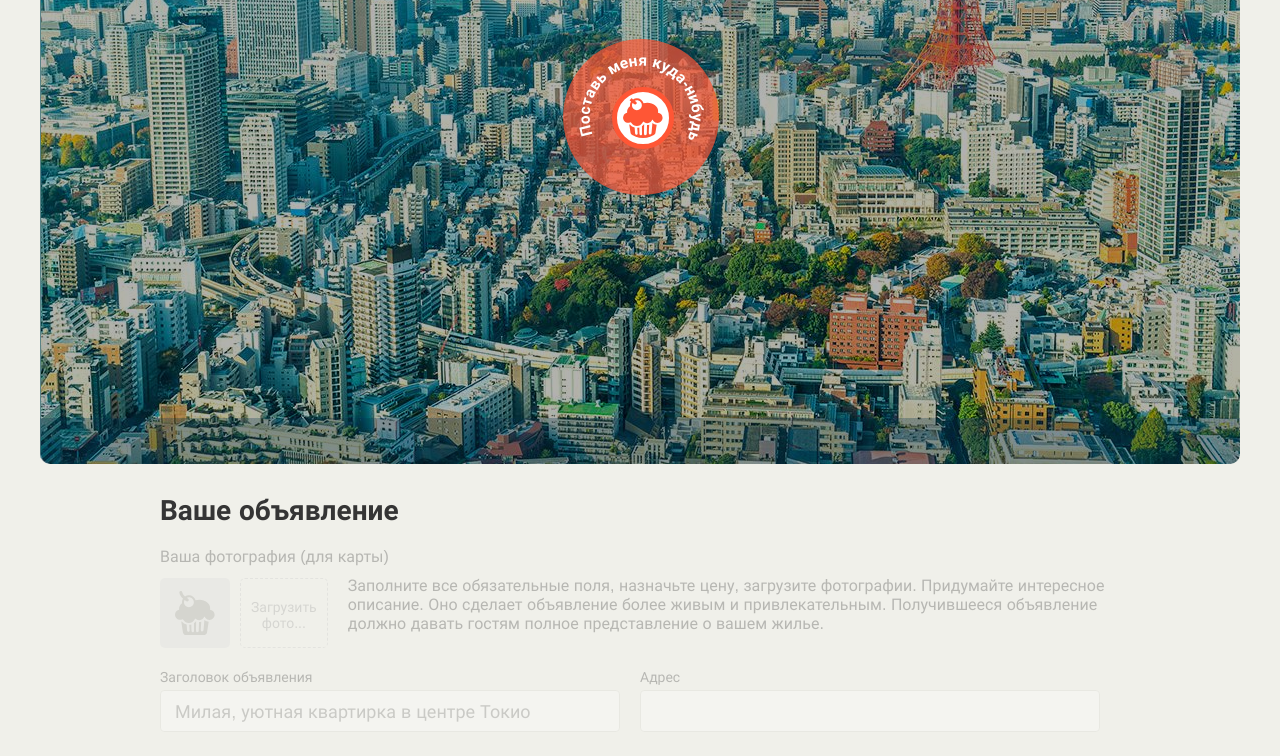
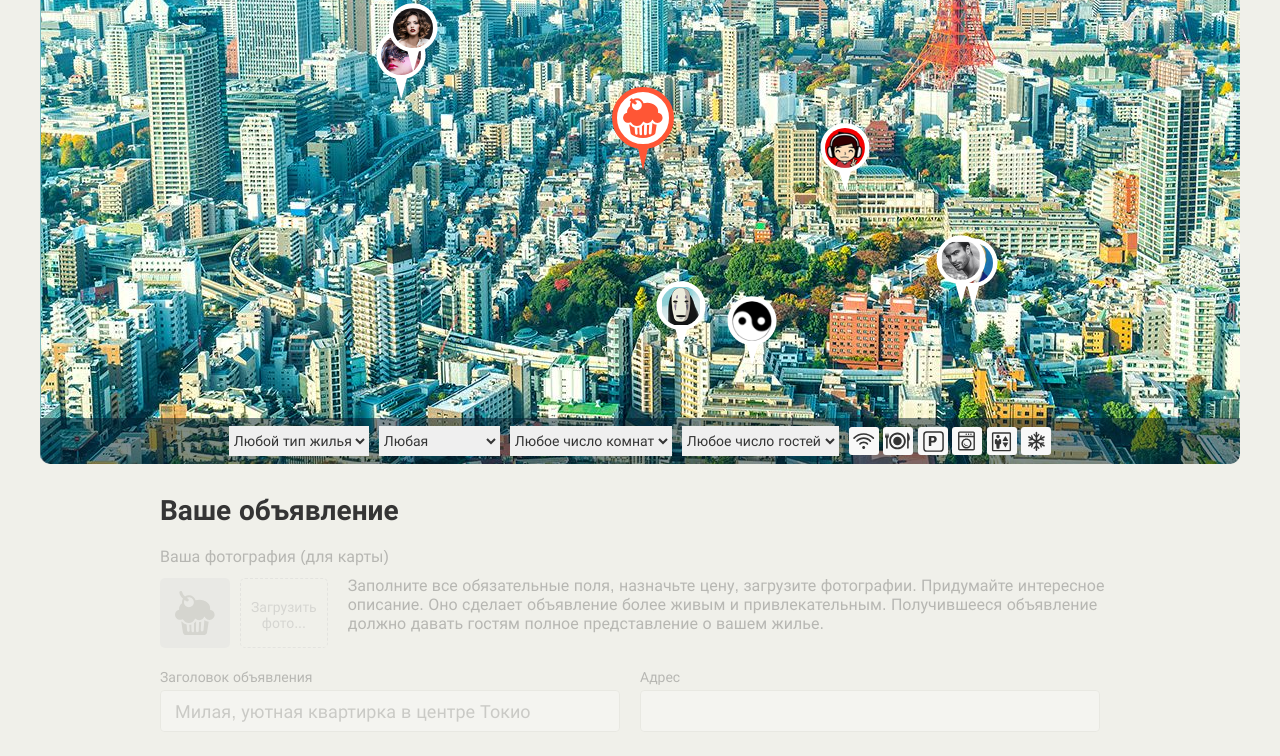
Before and after one commit to DimonS91/1142771-keksobooking-21, a website: page index.html in a window 1280 px wide. Shown: the part 286-1042 px from the top of the page. Drawn offline with Linux system fonts and the light colour scheme.

Commit message:
Выполнил первое задание по личному проекту "Больше деталей №1"

```diff
--- a/index.html
+++ b/index.html
@@ -249,4 +249,6 @@
   </template>
 
 </body>
+
+<script src="js/main.js"></script>
 </html>
--- a/js/main.js
+++ b/js/main.js
@@ -0,0 +1,81 @@
+let mapPin = document.querySelector('#pin').content.querySelector('.map__pin');
+let mapPins = document.querySelector('.map__pins');
+let map = document.querySelector('.map').classList.remove('map--faded');
+let housePriceField = document.querySelector('#housing-price');
+housePriceField.classList.remove('hidden');
+
+let objectTitles = ['Большая квартира', 'Шикарный петхаус', 'Гостевой дом', 'Коттедж для большой семьи', 'Номер в мотеле'];
+let objectTypes = ['palace', 'flat', 'house', 'bungalow'];
+let checkTimes = ['12:00', '13:00', '14:00'];
+let objectFeatures = ['wifi', 'dishwasher', 'parking', 'washer', 'elevator', 'conditioner'];
+let objectPhotos = ['http://o0.github.io/assets/images/tokyo/hotel1.jpg', 'http://o0.github.io/assets/images/tokyo/hotel2.jpg', 'http://o0.github.io/assets/images/tokyo/hotel3.jpg'];
+let objectDescription = ['1', '2', '3', '4', '5'];
+let offsetX = 25;
+let offsetY = 35;
+
+const getRandomInt = (min, max) => {
+  min = Math.ceil(min);
+  max = Math.floor(max);
+  return Math.floor(Math.random() * (max - min + 1)) + min;
+}
+
+const getRandomArray = (arr) => {
+  let sortArray = arr.filter(() =>  Math.random() >= 0.5);
+  return sortArray;
+}
+
+const getRandomElement = (arr) => {
+  let randomElement = arr[Math.floor(Math.random()* arr.length)];
+  return randomElement;
+}
+
+const getPins =  (count) => {
+  const array = [];
+  for (let i = 0; i < count; i++) {
+    let avatarIndex = i + 1
+    array[i] = {
+      'author': {
+        "avatar": 'img/avatars/user0' + avatarIndex + '.png',
+      },
+      'offer' : {
+        'title': getRandomElement(objectTitles),
+        'address' : '600, 350',
+        'price': getRandomInt(200, 50000),
+        'type': getRandomElement(objectTypes),
+        'rooms': getRandomInt(1, 10),
+        'guests': getRandomInt(1, 20),
+        'checkin': getRandomElement(checkTimes),
+        'checkout': getRandomElement(checkTimes),
+        'features': getRandomArray(objectFeatures),
+        'description': getRandomElement(objectDescription),
+        'photos': getRandomArray(objectPhotos),
+      },
+      'location': {
+        'x': getRandomInt(300, 900),
+        'y': getRandomInt(130, 630)
+      }
+    }
+  }
+  return array;
+}
+const pinsArray = getPins(8);
+
+console.log(pinsArray)
+const createPin = (pin) => {
+  const element = mapPin.cloneNode(true);
+
+  element.querySelector('img').src = pin.author.avatar;
+  element.querySelector('img').alt = pin.offer.title;
+  element.style.left = pin.location.x + offsetX + 'px';
+  element.style.top = pin.location.y + offsetY + 'px';
+
+  return element;
+}
+
+const renderPins = (pinsArray) => {
+  pinsArray.forEach((pin) => {
+    mapPins.appendChild(createPin(pin));
+  })
+}
+
+renderPins(pinsArray);
```
